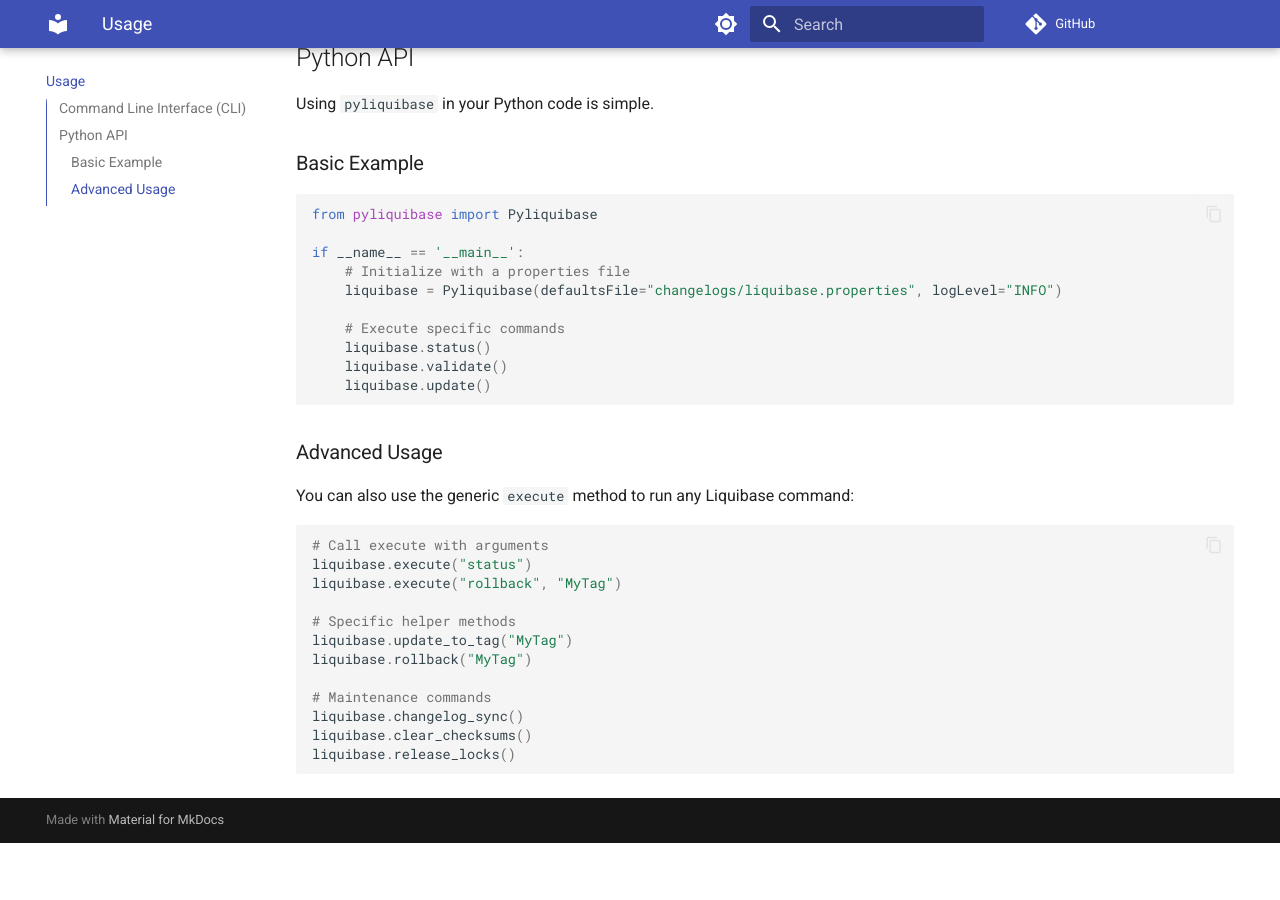
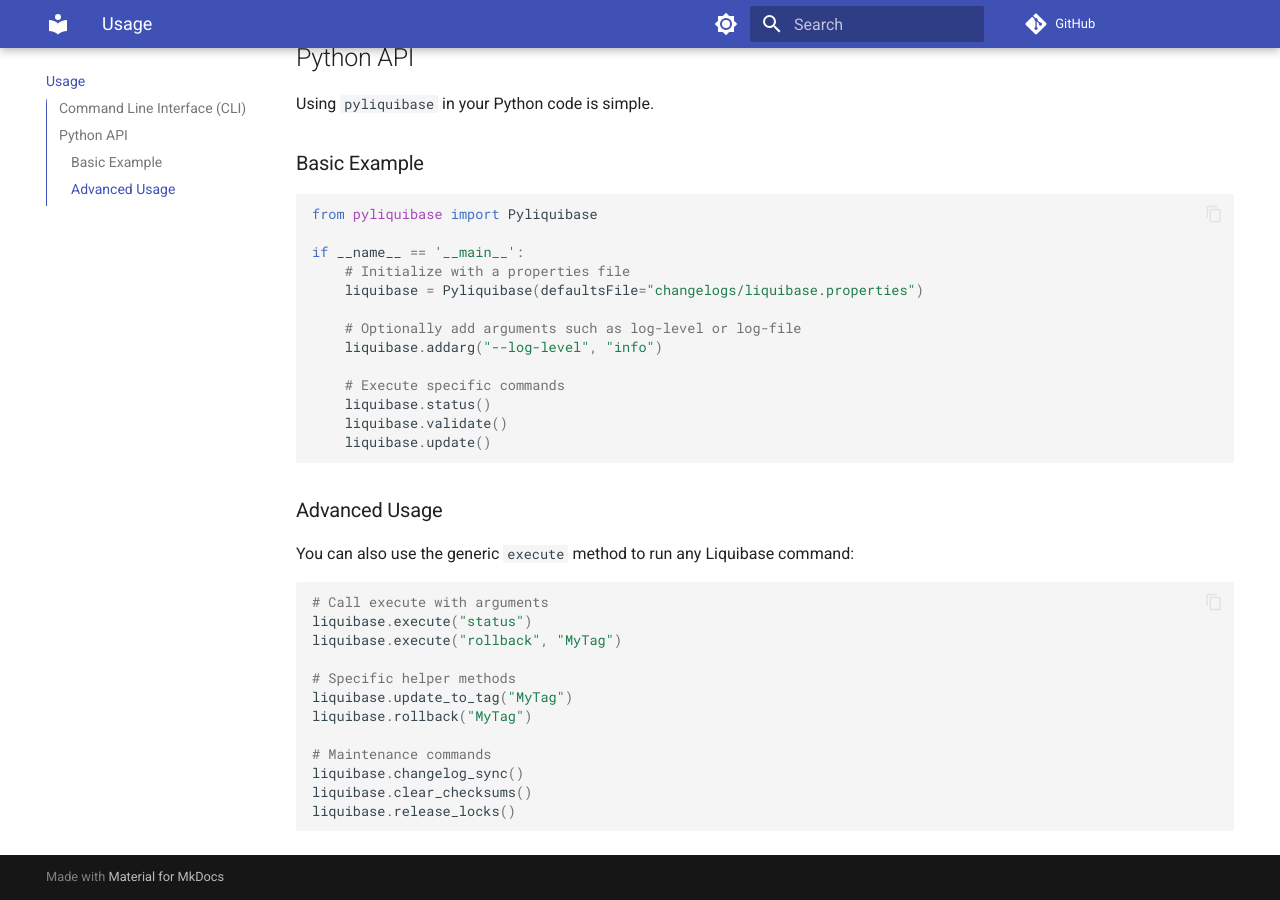
Before and after one commit to memiiso/pyliquibase, an MkDocs documentation site: the page built from docs/usage.md, in a window 1280 px wide and 900 px high, scrolled down 509 px. Built offline with MkDocs 1.6.1 and Material for MkDocs 9.7.7, drawn with Linux system fonts in a browser that asks for light colours; comment, search, counter and statistics services are not loaded; before the commit the page ends 1352 px from its top, so only the background shows below that.

Commit message:
docs: update usage examples and README for optional log-level argument

```diff
--- a/docs/usage.md
+++ b/docs/usage.md
@@ -24,7 +24,10 @@
 
 if __name__ == '__main__':
     # Initialize with a properties file
-    liquibase = Pyliquibase(defaultsFile="changelogs/liquibase.properties", logLevel="INFO")
+    liquibase = Pyliquibase(defaultsFile="changelogs/liquibase.properties")
+
+    # Optionally add arguments such as log-level or log-file
+    liquibase.addarg("--log-level", "info")
 
     # Execute specific commands
     liquibase.status()
```
Also changed, not shown: README.md (+4 -1 lines), 2 other files.
